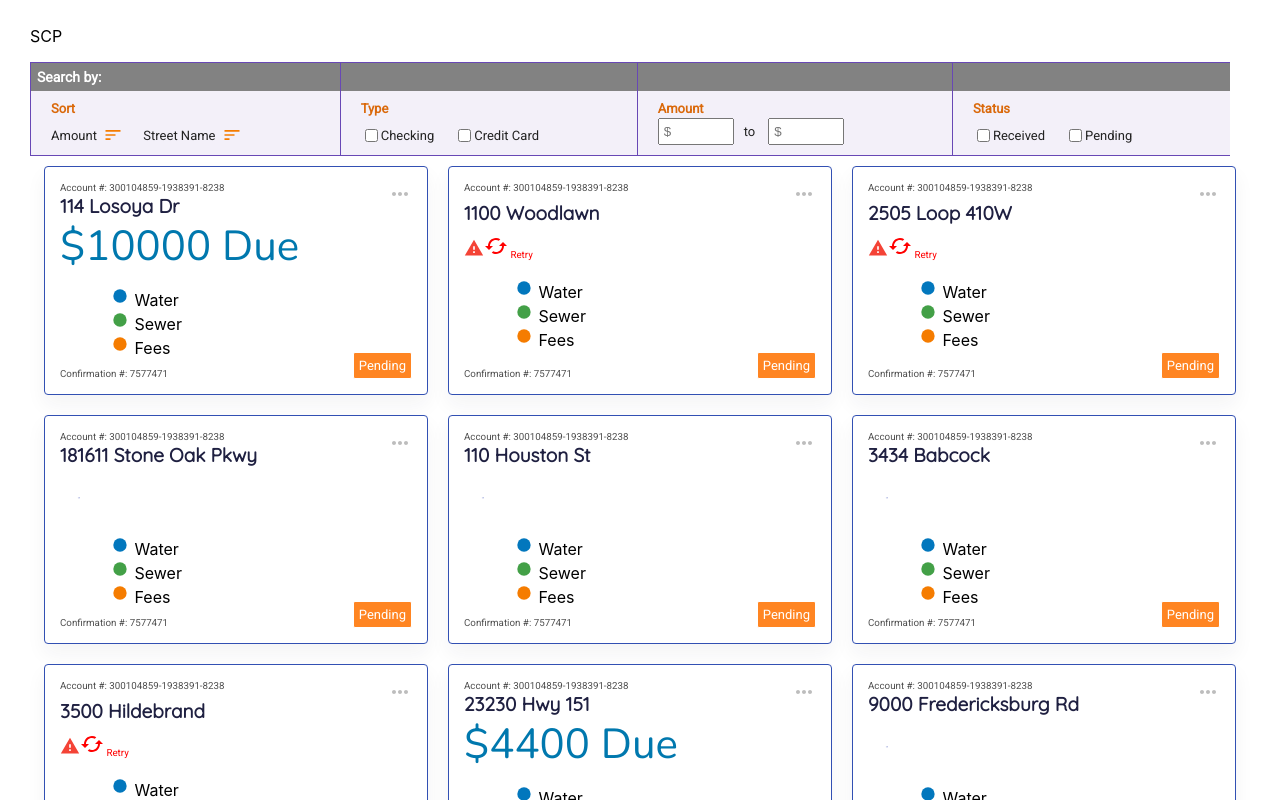
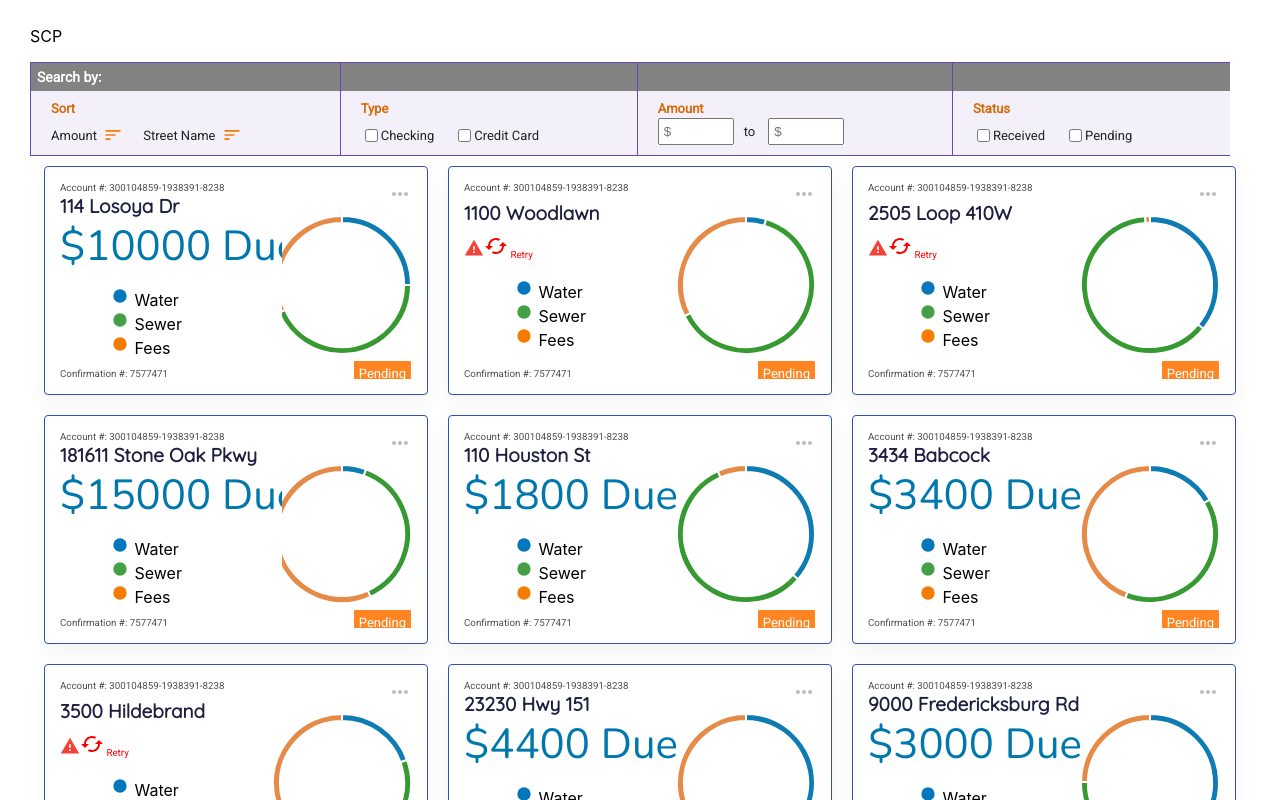
Before and after one commit to fidoogle/react-tiles, a React (Create React App) app: page / in a window 1280 px wide. Shown: the top 800 px of the page. Built offline with nearby package versions, Linux system fonts and the light colour scheme.

Commit message:
add doughnut chart

```diff
--- a/package.json
+++ b/package.json
@@ -10,8 +10,10 @@
     "@testing-library/react": "^9.4.0",
     "@testing-library/user-event": "^7.2.1",
     "axios": "^0.19.2",
+    "chart.js": "^2.9.3",
     "node-sass": "^4.13.1",
     "react": "^16.12.0",
+    "react-chartjs-2": "^2.9.0",
     "react-dom": "^16.12.0",
     "react-scripts": "3.3.0"
   },
--- a/src/App.scss
+++ b/src/App.scss
@@ -55,7 +55,7 @@ body {
   justify-content: center;
   align-items: flex-start;
 
-  &::after {
+  &::after { /*fixex last row of orphans*/
     content: "";
     flex: auto;
   }
@@ -160,6 +160,11 @@ body {
   }
 }
 
+.clip {
+  white-space: nowrap;
+  overflow: hidden;
+  text-overflow: clip;
+}
 .retry {
   font-family: Roboto;
   font-style: normal;
--- /dev/null
+++ b/src/components/doughnut.js
@@ -0,0 +1,19 @@
+import React from 'react';
+import { Doughnut } from 'react-chartjs-2';
+
+const legend = {
+    display: false
+}
+const options = {
+    cutoutPercentage: 90
+}
+
+const Component = ({data}) => {
+    return (
+        <div>
+            <Doughnut data={data} legend={legend} options={options} width={140}/>
+        </div>
+    );
+};
+
+export default Component;
--- a/src/components/tile.js
+++ b/src/components/tile.js
@@ -1,5 +1,6 @@
 import React, { useContext, useLayoutEffect, useState } from 'react'
 import {fetchBalance} from '../services/accounts'
+import Doughnut from './doughnut'
 //Material UI
 import CircularProgress from '@material-ui/core/CircularProgress'
 import CachedIcon from '@material-ui/icons/Cached';
@@ -27,12 +28,36 @@ function Tile({property}) {
         )
     }, [refreshThis]);
 
+    var randomScalingFactor = function() {
+        return Math.round(Math.random() * 100);
+    };
+    const data = {
+        labels: [
+            'Water',
+            'Sewer',
+            'Fees'
+        ],
+        datasets: [{
+            data: [randomScalingFactor(), randomScalingFactor(), randomScalingFactor()],
+            backgroundColor: [
+            '#0e7bb3',
+            '#379932',
+            '#e68a47'
+            ],
+            hoverBackgroundColor: [
+            '#3d7ee6',
+            '#33e621',
+            '#efae0e'
+            ]
+        }]
+    };
+
     return (
         <div className="flex-card">
-                <div className="flex-card-column">
-                    <div className="account">Account #: 300104859-1938391-8238</div>
+                <div className="flex-card-column clip">
+                    <div className="account clip">Account #: 300104859-1938391-8238</div>
                     <div className="address">{property.address}</div>
-                    <div className="balance">
+                    <div className="balance clip">
                         {
                             balanceError ?
                                 <div className="retry" onClick={(e) => setRefreshThis(Math.random)}>
@@ -56,9 +81,11 @@ function Tile({property}) {
                         Confirmation #: 7577471
                     </div>
                 </div>
-                <div className="flex-card-column right">
+                <div className="flex-card-column right clip">
                     <div><MoreHorizIcon style={{ color: grey[400] }}/></div>
-                    <div className="chart">&nbsp;</div>
+                    <div className="chart">
+                        <Doughnut data={data}/>
+                    </div>
                     <div className="status">
                         Pending
                     </div>
```
Also changed, not shown: 1 other file (tests, documents, lock files or other folders).
